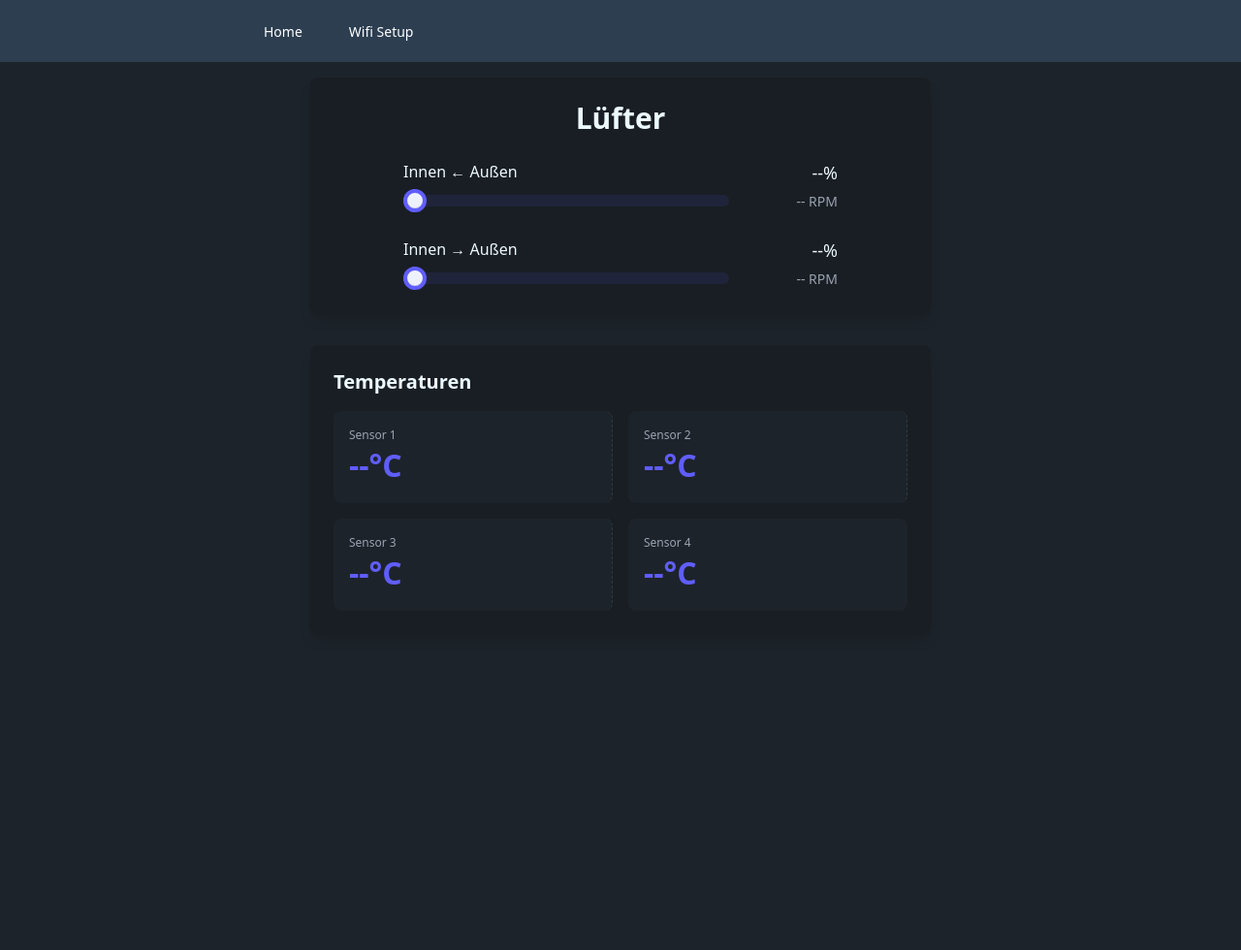
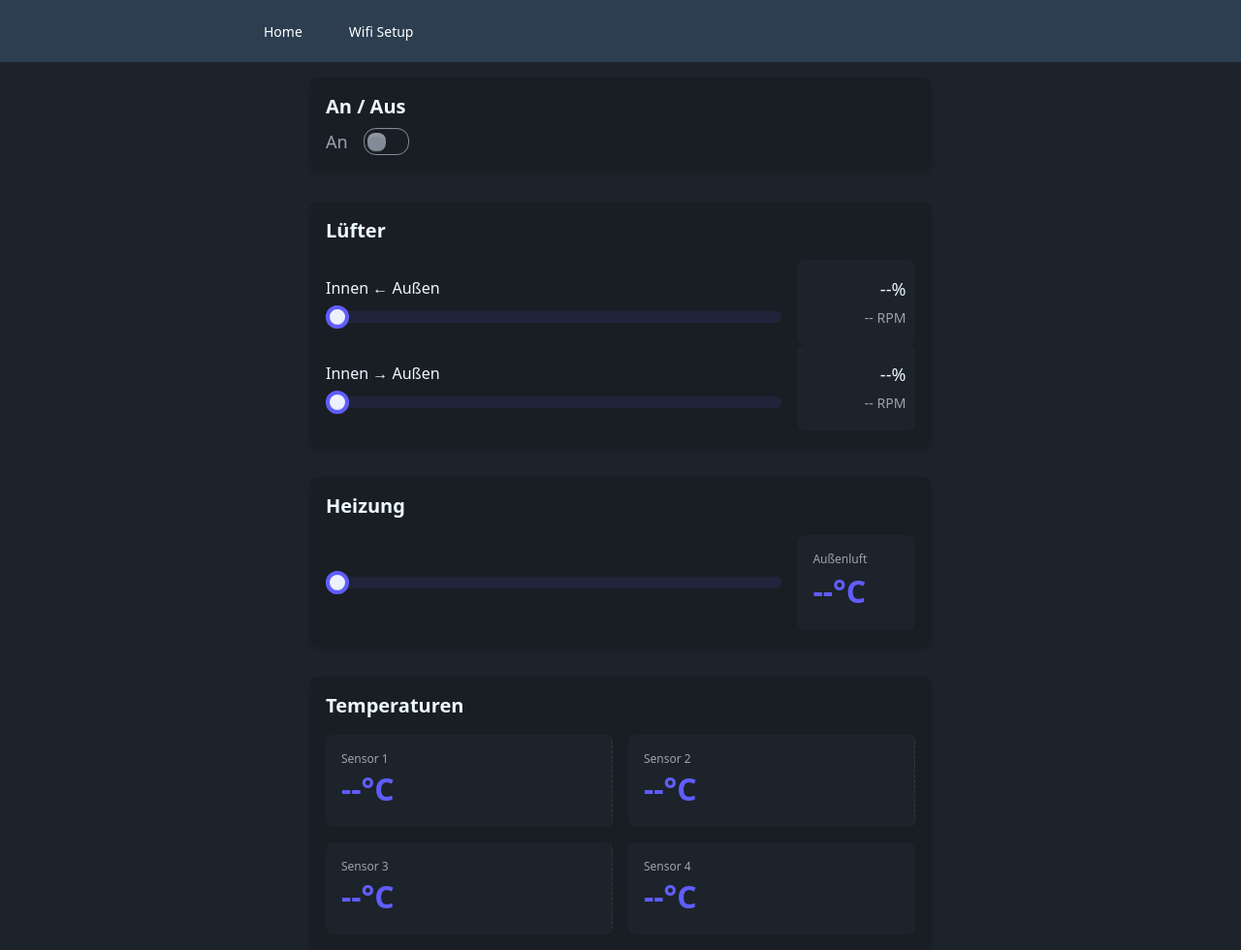
Before and after one commit to tixiv/air_exchanger, a website built with webpack: page esp32-webui/src/index.html in a window 1280 px wide. Shown: the whole page at 97% size. Before the commit the page ends 800 px from the top, so only its background shows below. Built offline with nearby package versions, Linux system fonts and the light colour scheme; no server answers; files whose address does not match are found by name.

Commit message:
Update UI to include power and heater

```diff
--- a/esp32-webui/src/index.html
+++ b/esp32-webui/src/index.html
@@ -13,9 +13,19 @@
     <div id="navbar" class="mb-4"></div>
 
     <main class="max-w-2xl mx-auto px-4 space-y-8">
-        <section class="card shadow-lg bg-base-200 p-6">
-            <div class="container space-y-6 max-w-md mx-auto">
-                <h1 class="text-3xl font-bold mb-6 text-center">Lüfter</h1>
+
+        <!-- Power Switch Section -->
+        <section class="card bg-base-200 p-4 shadow-md">
+            <h2 class="text-xl font-semibold mb-2">An / Aus</h2>
+            <label class="label cursor-pointer justify-start gap-4">
+                <span class="label-text text-lg">An</span>
+                <input type="checkbox" class="toggle toggle-lg" id="systemPowerSwitch" />
+            </label>
+        </section>
+
+        <!-- Fan Control Section -->
+        <section class="card bg-base-200 p-4 shadow-md">
+            <h2 class="text-xl font-semibold mb-4">Lüfter</h2>
 
             <!-- Fan 1 -->
             <div class="flex items-center space-x-4">
@@ -24,9 +34,11 @@
                     <input type="range" id="fanSpeedSlider1" class="range range-primary w-full" min="0" max="100"
                         value="0">
                 </div>
+                <div class="stat bg-base-100 p-4 rounded-box w-1/5">
                     <div class="text-lg w-24 text-right">
                         <span id="fanSpeedValue1">--</span>%<br>
                         <span class="text-sm text-gray-400"><span id="fanRPM1">--</span> RPM</span>
+                    </div>
                 </div>
             </div>
 
@@ -37,6 +49,7 @@
                     <input type="range" id="fanSpeedSlider2" class="range range-primary w-full" min="0" max="100"
                         value="0">
                 </div>
+                <div class="stat bg-base-100 p-4 rounded-box w-1/5">
                     <div class="text-lg w-24 text-right">
                         <span id="fanSpeedValue2">--</span>%<br>
                         <span class="text-sm text-gray-400"><span id="fanRPM2">--</span> RPM</span>
@@ -46,7 +59,22 @@
 
         </section>
 
-        <section class="card shadow-lg bg-base-200 p-6">
+        <!-- Heater Section -->
+        <section class="card bg-base-200 p-4 shadow-md">
+            <h2 class="text-xl font-semibold mb-4">Heizung</h2>
+            <div class="flex items-center gap-4">
+                <input type="range" min="0" max="100" value="0" id="heaterSlider"
+                    class="range range-primary flex-grow" />
+                <!-- Temperature readout now takes 20% of the space -->
+                <div class="stat bg-base-100 p-4 rounded-box w-1/5">
+                    <div class="stat-title">Außenluft</div>
+                    <div class="stat-value text-primary"><span id="heaterTemperature">--</span>°C</div>
+                </div>
+            </div>
+        </section>
+
+        <!-- Temperature Readouts -->
+        <section class="card bg-base-200 p-4 shadow-md">
             <h2 class="text-xl font-semibold mb-4">Temperaturen</h2>
 
             <div class="grid grid-cols-2 gap-4 text-sm">
```
Lines whose indentation alone changed are shown as unchanged.
